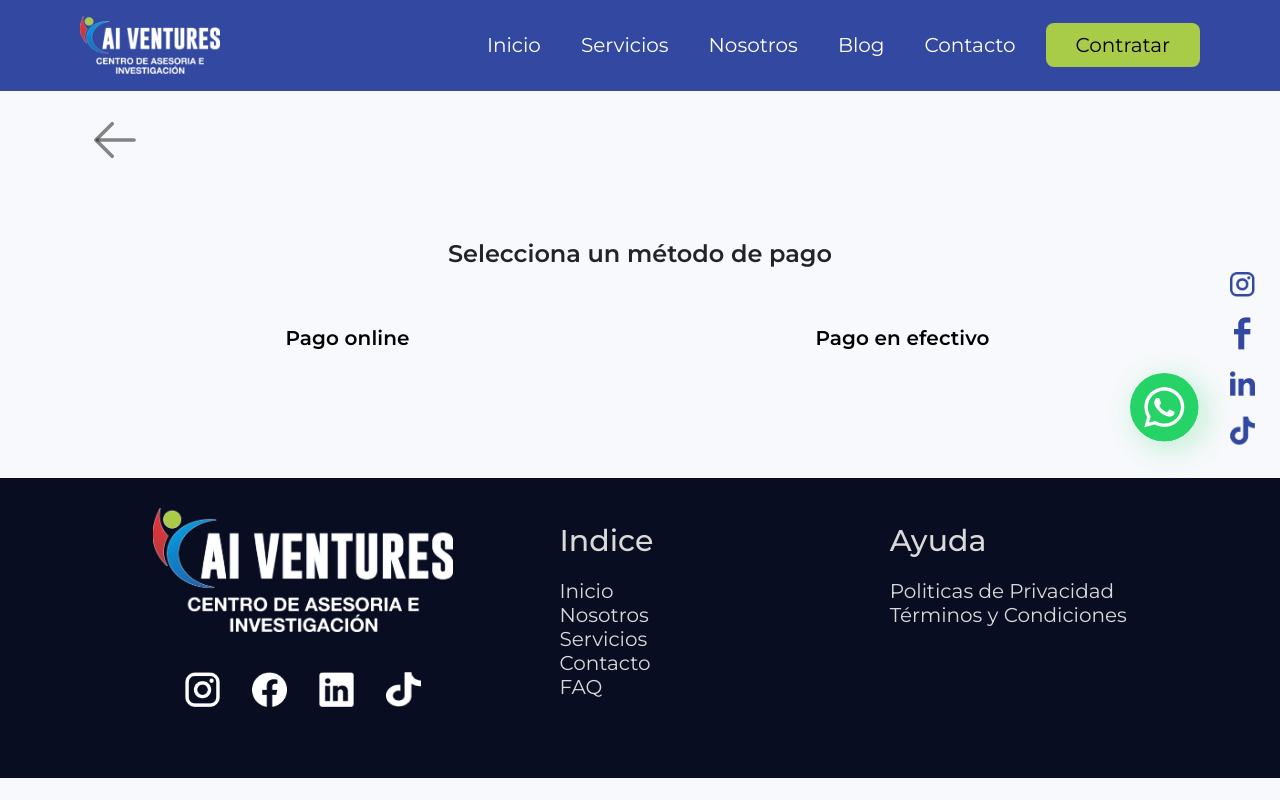
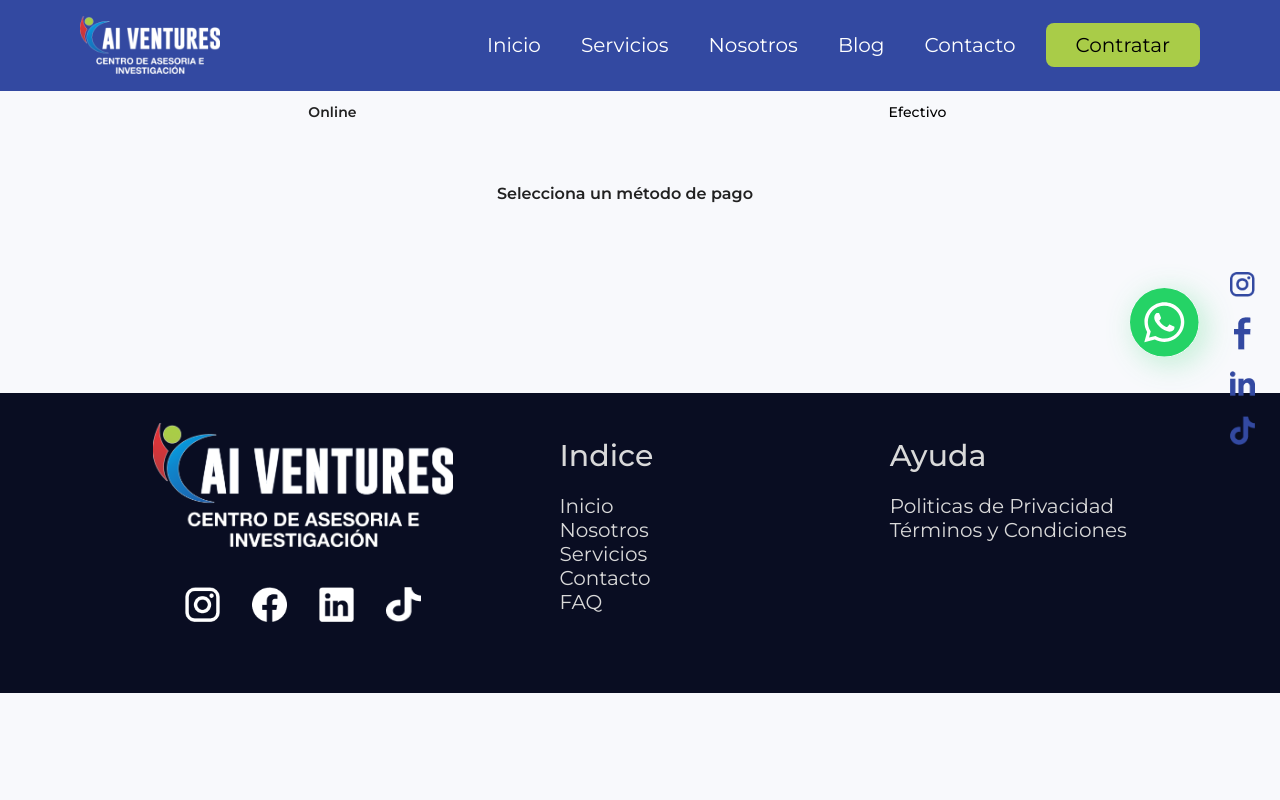
Before and after one commit to justinait/cai-ventures2, a React (Vite) app: page /Pagos in a window 1280 px wide. Built offline with nearby package versions, Linux system fonts and the light colour scheme; no server answers.

Commit message:
pagos cambios

```diff
--- a/src/components/Pagos/Pagos.css
+++ b/src/components/Pagos/Pagos.css
@@ -1,20 +1,31 @@
+
     @media only screen and (min-width: 1441px) and (max-width: 1920px) {
 
     .buttonOnline .titleOnline::before {
         content: "Pago online";
       }
 
+      .parteUnoPagos {
+        display: flex;
+        flex-direction: column-reverse;
+      }
+
+      .bUno {
+        padding: 0px;
+        display: flex;
+        align-items: flex-start;
+        justify-content: flex-start;
+      }
+
       .buttonEfectivo .titleEfectivo::before {
         content: "Pago en efectivo";
       }
 
-
     .containerPagos {
         height: auto;
         width: auto !important;
+        flex-direction: column;
     }
-
-
 
 .titlePay {
     color: #212121;
@@ -47,7 +58,7 @@
 .containerBox {
     display: flex;
     align-items: flex-start;
-    flex-direction: column;
+    flex-direction: row;
     gap: 2rem;
 }
 
@@ -137,7 +148,15 @@
     display: flex;
     align-items: flex-start;
     justify-content: flex-start;
-    flex-direction: column;
+    padding: 0px !important;
+}
+
+
+.containerBtnDos {
+    display: flex;
+    align-items: flex-end;
+    justify-content: flex-end;
+    padding: 0px !important;
 }
 
 .containerOnlinePay {
@@ -183,23 +202,34 @@
 }
 
 }
+
     @media only screen and (min-width: 1400px) and (max-width: 1440px) {
 
     .buttonOnline .titleOnline::before {
         content: "Pago online";
       }
 
+      .parteUnoPagos {
+        display: flex;
+        flex-direction: column-reverse;
+      }
+
+      .bUno {
+        padding: 0px;
+        display: flex;
+        align-items: flex-start;
+        justify-content: flex-start;
+      }
+
       .buttonEfectivo .titleEfectivo::before {
         content: "Pago en efectivo";
       }
 
-
     .containerPagos {
         height: auto;
         width: auto !important;
+        flex-direction: column;
     }
-
-
 
 .titlePay {
     color: #212121;
@@ -232,7 +262,7 @@
 .containerBox {
     display: flex;
     align-items: flex-start;
-    flex-direction: column;
+    flex-direction: row;
     gap: 2rem;
 }
 
@@ -322,7 +352,15 @@
     display: flex;
     align-items: flex-start;
     justify-content: flex-start;
-    flex-direction: column;
+    padding: 0px !important;
+}
+
+
+.containerBtnDos {
+    display: flex;
+    align-items: flex-end !important;
+    justify-content: flex-end ;
+    padding: 0px !important;
 }
 
 .containerOnlinePay {
@@ -369,32 +407,59 @@
 
 }
 
+
 @media only screen and (min-width: 993px) and (max-width: 1399px) {
     .containerPagos {
         height: auto;
         width: auto !important;
+        display: flex;
+        flex-direction: column;
+        padding: 0px !important;
     }
 
     .buttonOnline .titleOnline::before {
-            content: "Pago online";
+        content: "Online";
     }
 
     .buttonEfectivo .titleEfectivo::before {
-            content: "Pago en efectivo";
+        content: "Efectivo";
+    }
+
+    .parteUnoPagos {
+        padding: 0px !important;
+        display: flex;
+        align-items: center;
+        justify-content: center;
+    }
+
+    .btParte {
+        padding: 0px !important;
+    }
+
+
+    .interBtn img {
+        width: 69px;
     }
 
     .titlePay {
+        color: var(--colors-tipography-black, #212121);
         font-family: 'Montserrat';
-            font-size: 24px;
+        font-size: 16px;
         font-style: normal;
         font-weight: 600;
         line-height: normal;
     }
 
+    .boxRow {
+        display: flex;
+        align-items: center;
+        width: 100%;
+        flex-direction: row;
+        padding: 0px;
+    }
+
     .buttonPagos {
-            border: none;
-            background-color:#F8F9FC;
-            padding: 20px;
+        display: none;
     }
 
     .containerPay {
@@ -404,21 +469,27 @@
         padding: 50px;
     }
 
+
     .containerBox {
         display: flex;
-            align-items: flex-start;
-            flex-direction: column;
-            gap: 2rem;
+        flex-direction: row;
+    }
+
+    .botonesPagos {
+        display: flex;
+        padding: 0px !important;
+        width: auto;
     }
 
     .buttonDosPay {
         display: flex;
-            width: 250px;
-            height: 180px;
+        width: 154px;
+        height: 110px;
         flex-direction: column;
         justify-content: center;
         align-items: center;
         gap: 10px;
+        flex-shrink: 0;
         border-radius: var(--border-radius-border-radius-sm, 16px);
         border: 1px solid #DEE5FF;
         background: #FFF;
@@ -426,10 +497,14 @@
 
     .buttonOnline.active {
         background-color: #F8F9FC;
+        color: #3349A1;
+        border-bottom: 2px solid  #3349A1;
     }
 
     .buttonEfectivo.active {
         background-color: #F8F9FC;
+        color: #3349A1;
+        border-bottom: 2px solid  #3349A1;
     }
 
     .titleEfectivo.active-text {
@@ -446,11 +521,23 @@
     .buttonOnline {
         border: 0px;
         background-color: #F8F9FC;
+        height: 43px;
+        width: 100%;
     }
 
     .buttonEfectivo {
         border: 0px;
         background-color: #F8F9FC;
+        height: 43px;
+        width: 100%;
+    }
+
+    .buttonOnline:hover {
+        background-color: #7b7b7b2a;
+    }
+
+    .buttonEfectivo:hover {
+        background-color: #7b7b7b2a;
     }
 
     .buttonEfectivo img {
@@ -458,25 +545,24 @@
     }
 
     .titleOnline {
+        color: var(--colors-tipography-black, #212121);
         text-align: center;
         font-family: 'Montserrat';
-            font-size: 20px;
+        font-size: 14px;
         font-style: normal;
         font-weight: 600;
-            line-height: 20px; /* 100% */
+        line-height: 20px;
         letter-spacing: 0.1px;
         margin-bottom: 0px;
     }
 
-
-
     .titleEfectivo {
         text-align: center;
         font-family: 'Montserrat';
-            font-size: 20px;
+        font-size: 14px;
         font-style: normal;
-            font-weight: 600;
-            line-height: 20px; /* 100% */
+        font-weight: 500;
+        line-height: 20px;
         letter-spacing: 0.1px;
         margin-bottom: 0px;
     }
@@ -484,7 +570,15 @@
     .containerBtn {
         display: flex;
         align-items: center;
-            flex-direction: column;
+        flex-direction: column;;
+        width: 100%;
+        padding: 0px !important;
+    }
+
+    .containerBtnDos {
+        display: flex;
+        align-items: center;
+        justify-content: center;
     }
 
     .containerOnlinePay {
@@ -532,6 +626,13 @@
 }
 
     @media only screen and (min-width: 768px) and (max-width: 992px) {
+    .containerPagos {
+        height: auto;
+        width: auto !important;
+        display: flex;
+        flex-direction: column;
+        padding: 0px !important;
+    }
 
     .buttonOnline .titleOnline::before {
         content: "Online";
@@ -541,19 +642,37 @@
         content: "Efectivo";
     }
 
+    .parteUnoPagos {
+        padding: 0px !important;
+        display: flex;
+        align-items: center;
+        justify-content: center;
+    }
+
+    .btParte {
+        padding: 0px !important;
+    }
 
 
-        .containerPagos {
-            height: auto !important;
-            width: auto !important;
+    .interBtn img {
+        width: 69px;
     }
 
     .titlePay {
+        color: var(--colors-tipography-black, #212121);
         font-family: 'Montserrat';
-            font-size: 24px;
+        font-size: 16px;
         font-style: normal;
         font-weight: 600;
         line-height: normal;
+    }
+
+    .boxRow {
+        display: flex;
+        align-items: center;
+        width: 100%;
+        flex-direction: row;
+        padding: 0px;
     }
 
     .buttonPagos {
@@ -567,21 +686,27 @@
         padding: 50px;
     }
 
+
     .containerBox {
         display: flex;
-            align-items: flex-start;
-            flex-direction: column;
-            gap: 2rem;
+        flex-direction: row;
+    }
+
+    .botonesPagos {
+        display: flex;
+        padding: 0px !important;
+        width: auto;
     }
 
     .buttonDosPay {
         display: flex;
-            width: 226px;
-            height: 129px;
+        width: 154px;
+        height: 110px;
         flex-direction: column;
         justify-content: center;
         align-items: center;
         gap: 10px;
+        flex-shrink: 0;
         border-radius: var(--border-radius-border-radius-sm, 16px);
         border: 1px solid #DEE5FF;
         background: #FFF;
@@ -589,10 +714,14 @@
 
     .buttonOnline.active {
         background-color: #F8F9FC;
+        color: #3349A1;
+        border-bottom: 2px solid  #3349A1;
     }
 
     .buttonEfectivo.active {
         background-color: #F8F9FC;
+        color: #3349A1;
+        border-bottom: 2px solid  #3349A1;
     }
 
     .titleEfectivo.active-text {
@@ -609,11 +738,23 @@
     .buttonOnline {
         border: 0px;
         background-color: #F8F9FC;
+        height: 43px;
+        width: 100%;
     }
 
     .buttonEfectivo {
         border: 0px;
         background-color: #F8F9FC;
+        height: 43px;
+        width: 100%;
+    }
+
+    .buttonOnline:hover {
+        background-color: #7b7b7b2a;
+    }
+
+    .buttonEfectivo:hover {
+        background-color: #7b7b7b2a;
     }
 
     .buttonEfectivo img {
@@ -621,25 +762,24 @@
     }
 
     .titleOnline {
+        color: var(--colors-tipography-black, #212121);
         text-align: center;
         font-family: 'Montserrat';
-            font-size: 20px;
+        font-size: 14px;
         font-style: normal;
         font-weight: 600;
-            line-height: 20px; /* 100% */
+        line-height: 20px;
         letter-spacing: 0.1px;
         margin-bottom: 0px;
     }
 
-
-
     .titleEfectivo {
         text-align: center;
         font-family: 'Montserrat';
-            font-size: 20px;
+        font-size: 14px;
         font-style: normal;
-            font-weight: 600;
-            line-height: 20px; /* 100% */
+        font-weight: 500;
+        line-height: 20px;
         letter-spacing: 0.1px;
         margin-bottom: 0px;
     }
@@ -647,7 +787,9 @@
     .containerBtn {
         display: flex;
         align-items: center;
-            flex-direction: column;
+        flex-direction: column;;
+        width: 100%;
+        padding: 0px !important;
     }
 
     .containerOnlinePay {
@@ -698,6 +840,24 @@
     .containerPagos {
         height: auto;
         width: auto !important;
+        display: flex;
+        flex-direction: column;
+        padding: 0px !important;
+    }
+
+    .parteUnoPagos {
+        display: flex;
+        align-items: center;
+        justify-content: center;
+        width: 100%;
+        padding: 0px !important;
+    }
+
+    .btParte {
+        display: flex;
+        align-items: center;
+        flex-direction: row;
+        padding: 0px;
     }
 
     .buttonOnline .titleOnline::before {
@@ -726,7 +886,8 @@
         display: flex;
         align-items: center;
         width: 100%;
-        flex-direction: column;
+        flex-direction: row;
+        padding: 0px;
     }
 
     .buttonPagos {
@@ -742,10 +903,16 @@
 
 
     .containerBox {
+        padding: 0px;
         display: flex;
         align-items: center;
-        flex-direction: column;
-        gap: 2rem;
+        justify-content: center;
+    }
+
+    .botonesPagos {
+        display: flex;
+        padding: 0px !important;
+        width: auto;
     }
 
     .buttonDosPay {
@@ -763,11 +930,13 @@
     }
 
     .buttonOnline.active {
-        background-color: #F8F9FC;
+        color: #3349A1;
+        border-bottom: 2px solid  #3349A1;
     }
 
     .buttonEfectivo.active {
-        background-color: #F8F9FC;
+        color: #3349A1;
+        border-bottom: 2px solid  #3349A1;
     }
 
     .titleEfectivo.active-text {
@@ -782,13 +951,25 @@
     }
 
     .buttonOnline {
-        border: 0px;
         background-color: #F8F9FC;
+        height: 43px;
+        width: 100%;
+        border: none;
     }
 
     .buttonEfectivo {
-        border: 0px;
         background-color: #F8F9FC;
+        height: 43px;
+        width: 100%;
+        border: none;
+    }
+
+    .buttonOnline:hover {
+        background-color: #7b7b7b2a;
+    }
+
+    .buttonEfectivo:hover {
+        background-color: #7b7b7b2a;
     }
 
     .buttonEfectivo img {
@@ -804,9 +985,8 @@
         font-weight: 600;
         line-height: 20px;
         letter-spacing: 0.1px;
+        margin-bottom: 0px;
     }
-
-
 
     .titleEfectivo {
         text-align: center;
@@ -816,13 +996,15 @@
         font-weight: 500;
         line-height: 20px;
         letter-spacing: 0.1px;
+        margin-bottom: 0px;
     }
 
     .containerBtn {
         display: flex;
         align-items: center;
-        flex-direction: column;
-        width: 20px;
+        flex-direction: column;;
+        width: 100%;
+        padding: 0px !important;
     }
 
     .containerOnlinePay {
--- a/src/components/Pagos/Pagos.jsx
+++ b/src/components/Pagos/Pagos.jsx
@@ -147,33 +147,19 @@ function Pagos() {
 
   };
 
-  const ocultarFlechaReinicio =
-    mostrarPlinScreen ||
-    mostrarYapeScreen ||
-    mostrarTukuyScreen ||
-    mostrarBancoNacionScreen ||
-    mostrarInterScreen ||
-    mostrarBcpScreen ||
-    mostrarBbvaScreen;
+
 
   return (
 
     <Container className='containerPagos'>
 
-      <Row className='flechaTitle'>
 
-      {!ocultarFlechaReinicio && (
-          <NavLink className='buttonPagos' to='/services' onClick={reiniciarEstado}>
-            <Image src={flechaPagos} />
-          </NavLink>
-        )}
-        <Col className='containerPay'>
-          <h2 className='titlePay'>Selecciona un método de pago</h2>
-        </Col>
-      </Row>
+
+
       <Row className='containerBox'>
-        <Row className='boxRow' >
-          <Col className='containerBtn' >
+        <Row className='parteUnoPagos'>
+          <Row className='btParte'>
+        <Col className='botonesPagos bUno'>
           <button
             className={`buttonOnline ${mostrarImagenesOnline ? 'active' : ''}`}
             onClick={toggleImagenesOnline}
@@ -190,6 +176,40 @@ function Pagos() {
             <Image src={code} className={`imageOnline `} />
             <p className={`titleOnline ${mostrarImagenesOnline ? 'active-text' : ''}`}></p>
           </button>
+        </Col>
+
+
+        <Col className='botonesPagos bDos'>
+          <button
+            className={`buttonEfectivo ${mostrarImagenesEfectivo ? 'active' : ''}`}
+            onClick={toggleImagenesEfectivo}
+            disabled={
+              mostrarBancoNacionScreen ||
+              mostrarPlinScreen ||
+              mostrarTukuyScreen ||
+              mostrarYapeScreen ||
+              mostrarInterScreen ||
+              mostrarBcpScreen ||
+              mostrarBbvaScreen
+            }
+          >
+            <Image src={efectivo} className={`imageEfectivo `} />
+            <p className={`titleEfectivo ${mostrarImagenesEfectivo ? 'active-text' : ''}`}> </p>
+          </button>
+        </Col>
+        </Row>
+
+        <Row className='flechaTitle'>
+          <Col className='containerPay'>
+            <h2 className='titlePay'>Selecciona un método de pago</h2>
+          </Col>
+        </Row>
+        </Row>
+
+
+
+        <Row className='boxRow' >
+          <Col className='containerBtn' >
 
             {mostrarImagenesOnline && !mostrarPlinScreen && !mostrarYapeScreen && !mostrarTukuyScreen && (
               <Row className='containerOnlinePay'>
@@ -235,28 +255,14 @@ function Pagos() {
               </Row>
             )}
           </Col>
+          </Row>
+          <Row className='boxRow' >
 
-          <Col className='containerBtn'>
-          <button
-            className={`buttonEfectivo ${mostrarImagenesEfectivo ? 'active' : ''}`}
-            onClick={toggleImagenesEfectivo}
-            disabled={
-              mostrarBancoNacionScreen ||
-              mostrarPlinScreen ||
-              mostrarTukuyScreen ||
-              mostrarYapeScreen ||
-              mostrarInterScreen ||
-              mostrarBcpScreen ||
-              mostrarBbvaScreen
-            }
-          >
-            <Image src={efectivo} className={`imageEfectivo `} />
-            <p className={`titleEfectivo ${mostrarImagenesEfectivo ? 'active-text' : ''}`}> </p>
-          </button>
+          <Col className='containerBtnDos'>
 
             {mostrarImagenesEfectivo && !mostrarBancoNacionScreen && !mostrarBbvaScreen && !mostrarInterScreen && !mostrarBcpScreen &&  (
               <Row className='containerOnlinePay'>
-                <Col>
+                <Col className='botonesPaym'>
                 <button
                 className={`buttonDosPay ${mostrarBancoNacionScreen ? 'active' : ''}`}
                 onClick={() => {
@@ -270,7 +276,7 @@ function Pagos() {
                       </Col>
                     </button>
                 </Col>
-                <Col>
+                <Col className='botonesPaym'>
                 <button
                 className={`buttonDosPay ${mostrarInterScreen ? 'active' : ''}`}
                 onClick={() => {
@@ -285,7 +291,7 @@ function Pagos() {
                     </button>
 
                 </Col>
-                <Col>
+                <Col className='botonesPaym'>
                   <button className={`buttonDosPay ${mostrarBcpScreen ? 'active' : ''}`}
                   onClick={() => {
                     mostrarBcp();
@@ -297,7 +303,7 @@ function Pagos() {
                     </Col>
                   </button>
                 </Col>
-                <Col>
+                <Col className='botonesPaym'>
                   <button className={`buttonDosPay ${mostrarBbvaScreen ? 'active' : ''}`}
                   onClick={() => {
                     mostrarBbva();
```
Also changed, not shown: src/components/Pagos/Pantallas/Yape.css (+14 -0 lines). Lines whose indentation alone changed are shown as unchanged.
